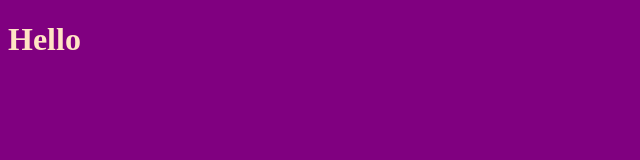
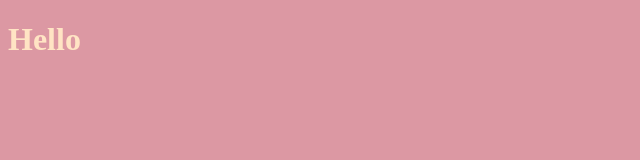
Before and after one commit to Alex-aa7/Demo, a plain HTML site: page index.html in a window 1280 px wide. Shown: the whole page, without its empty margins (0-640 px from the left). Drawn offline with Linux system fonts and the light colour scheme.

Commit message:
Update styles.css

```diff
--- a/css/styles.css
+++ b/css/styles.css
@@ -1,5 +1,5 @@
 body {
-    background-color: purple;
+    background-color: rgb(220, 152, 163);
 }
 
 h1 {
```
